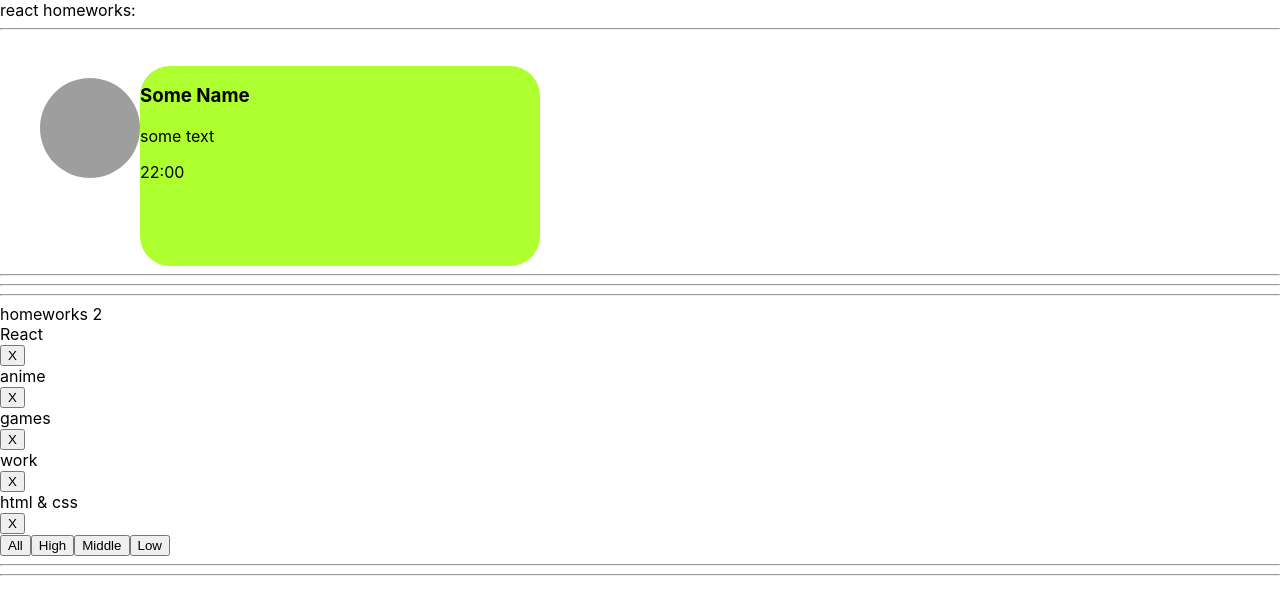
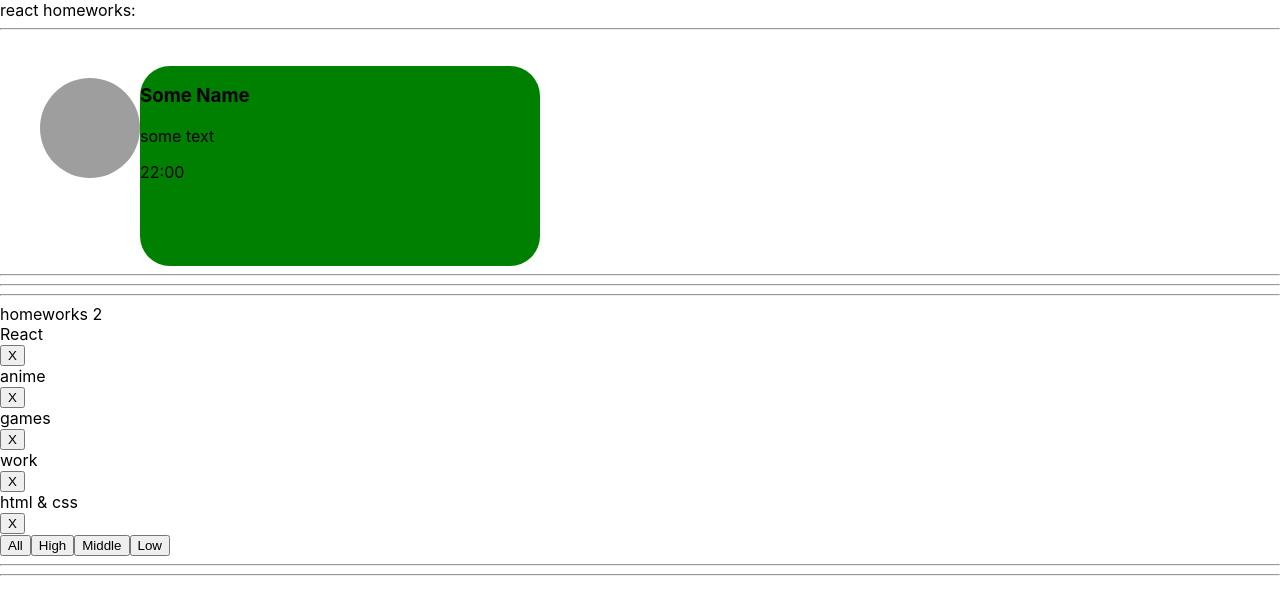
Before and after one commit to Masha-Gorb/simple-react, a React (Create React App) app: page / in a window 1280 px wide. Shown: the top 614 px of the page. Built offline with nearby package versions, Linux system fonts and the light colour scheme; grey boxes are pictures that could not be loaded.

Commit message:
test changes

```diff
--- a/src/p2-homeworks/h1/Message.module.css
+++ b/src/p2-homeworks/h1/Message.module.css
@@ -1,5 +1,5 @@
 .message {
-    background-color: greenyellow;
+    background-color: green;
     width: 400px;
     height: 200px;
     border-radius: 30px;
```
